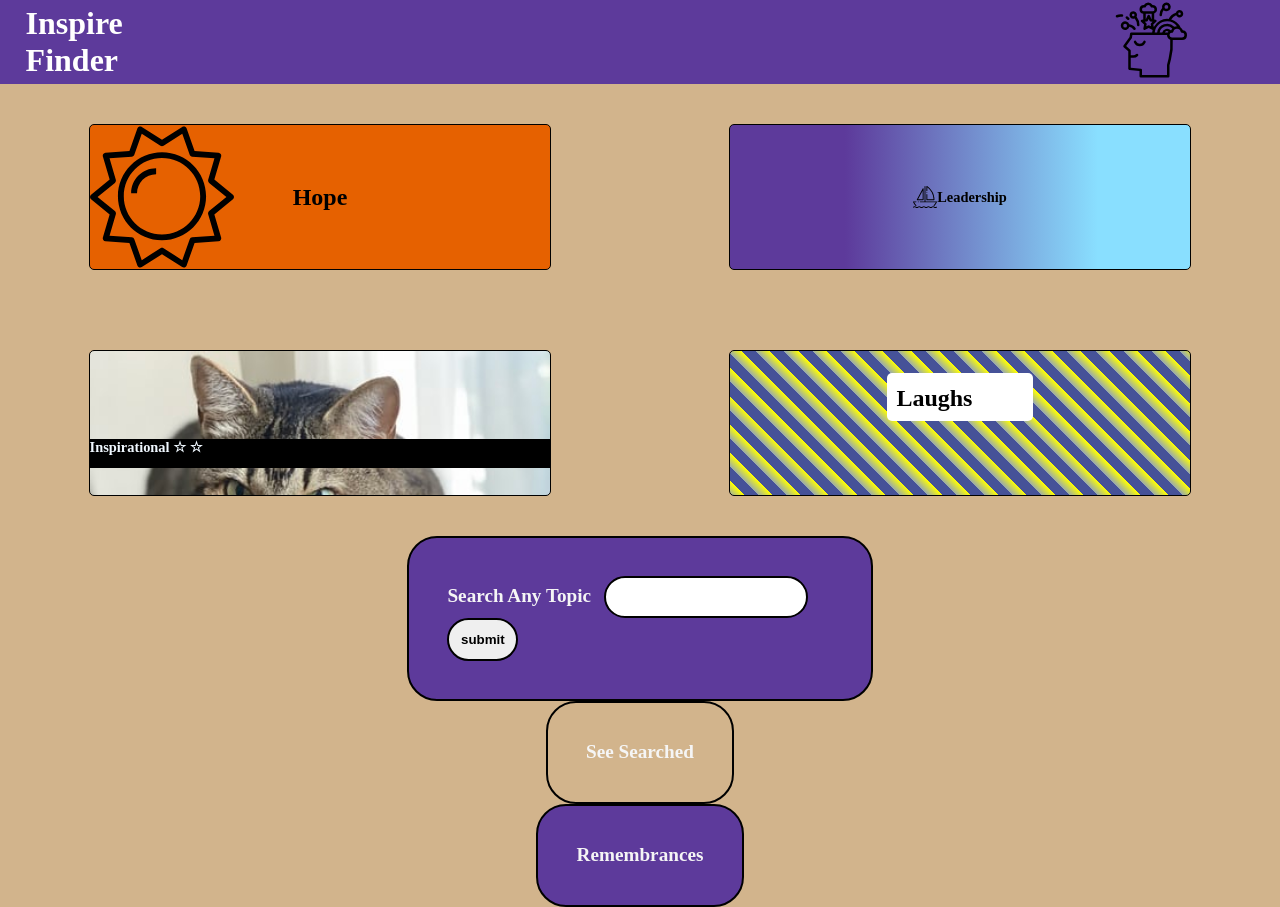
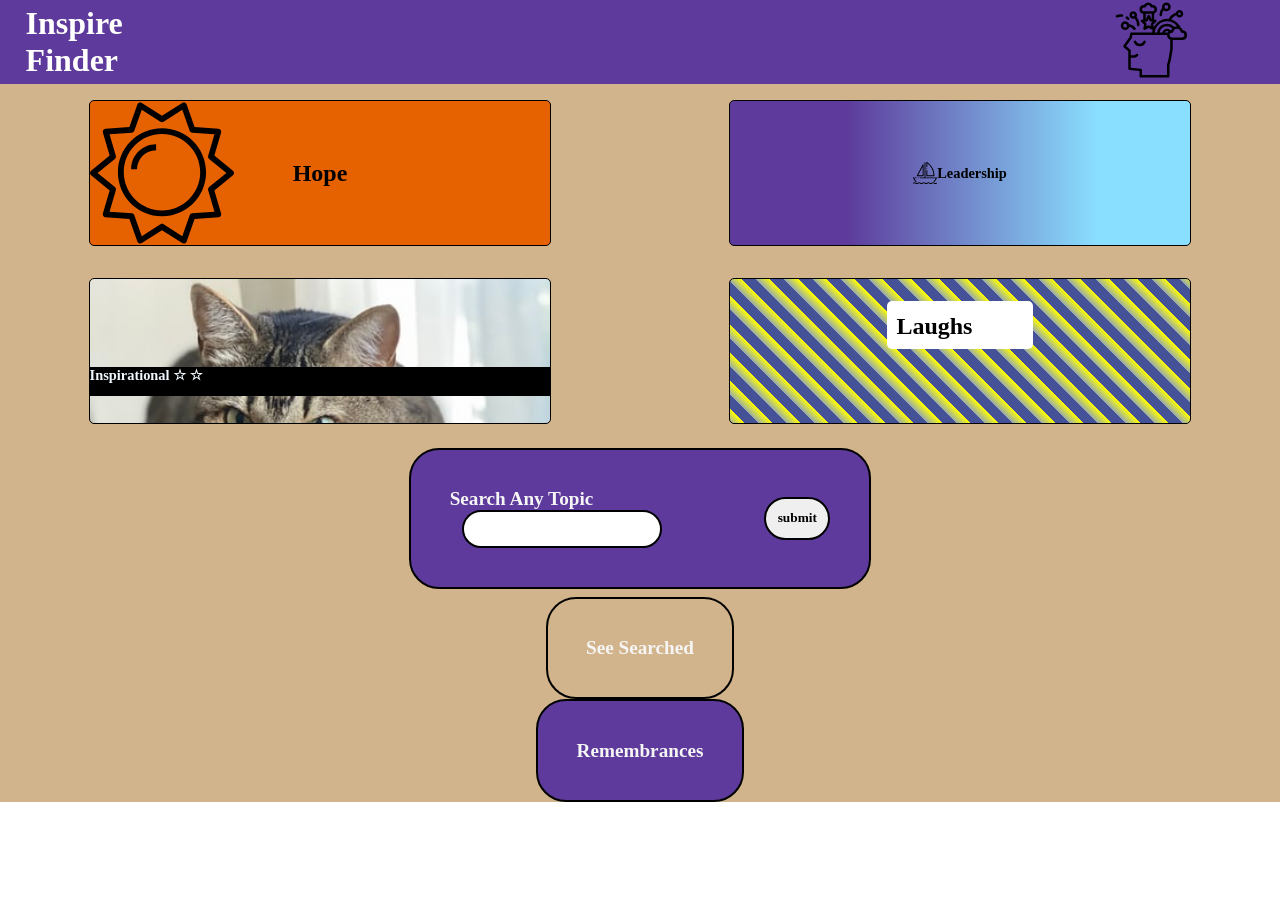
Before and after one commit to Max9545/inspire-finder, a React (Create React App) app: page / in a window 1280 px wide. After the commit the page ends 802 px from the top, so only its background shows below. Built offline with nearby package versions, Linux system fonts and the light colour scheme; some icons are missing.

Commit message:
Style search topic

```diff
--- a/src/Components/Form/Form.css
+++ b/src/Components/Form/Form.css
@@ -8,6 +8,10 @@
   font-size: 1.2em;
   align-self: center;
   border-radius: 30px;
+  display: flex;
+  justify-content: space-evenly;
+  margin: 1vh 2vw 1vh 2vw;
+
 }
 
 .search-input {
@@ -20,6 +24,7 @@
 }
 
 .search-button {
+  font-family: "opendyslexic" !important;
   border: solid 2px black;
   padding: 3%;
   text-decoration: none;
--- a/src/Components/HomePage/HomePage.css
+++ b/src/Components/HomePage/HomePage.css
@@ -23,7 +23,7 @@
   display: flex;
   border: 1px solid black;
   border-radius: 5px;
-  margin: 5vh 0 5vh 0;
+  margin: 2vh 0 2vh 0;
   text-decoration: none;
   color: black;
 }
```
